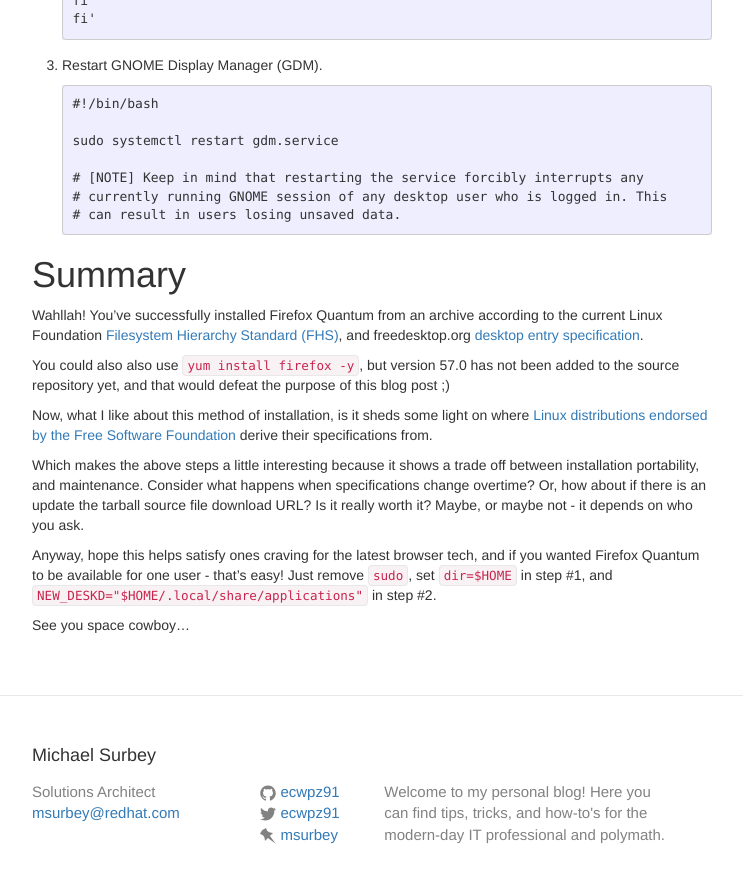
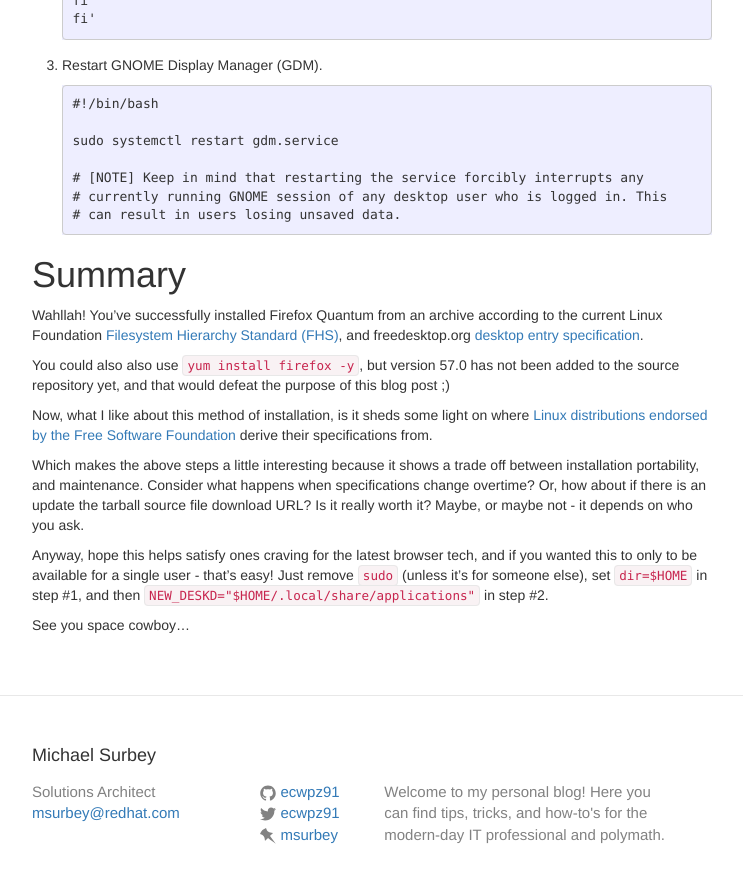
Before and after one commit to ecwpz91/ecwpz91.github.io, a Jekyll site: the page built from _posts/2017-11-18-Getting and Installing Firefox Quantum.md, in a window 1280 px wide and 900 px high, scrolled down 1358 px. Shown: the top 883 px of the window, without its empty margins (268-1011 px from the left). Built offline with Jekyll 4.4.1, drawn with Linux system fonts in a browser that asks for light colours; nearby versions of some CDN libraries.

Commit message:
Finalized

```diff
--- a/_posts/2017-11-18-Getting and Installing Firefox Quantum.md
+++ b/_posts/2017-11-18-Getting and Installing Firefox Quantum.md
@@ -83,7 +83,7 @@
 
 Which makes the above steps a little interesting because it shows a trade off between installation portability, and maintenance. Consider what happens when specifications change overtime? Or, how about if there is an update the tarball source file download URL? Is it really worth it? Maybe, or maybe not - it depends on who you ask.
 
-Anyway, hope this helps satisfy ones craving for the latest browser tech, and if you wanted Firefox Quantum to be available for one user - that's easy! Just remove `sudo`, set `dir=$HOME` in step #1, and `NEW_DESKD="$HOME/.local/share/applications"` in step #2.
+Anyway, hope this helps satisfy ones craving for the latest browser tech, and if you wanted this to only to be available for a single user - that's easy! Just remove `sudo` (unless it's for someone else), set `dir=$HOME` in step #1, and then `NEW_DESKD="$HOME/.local/share/applications"` in step #2.
 
 See you space cowboy...
 
```
